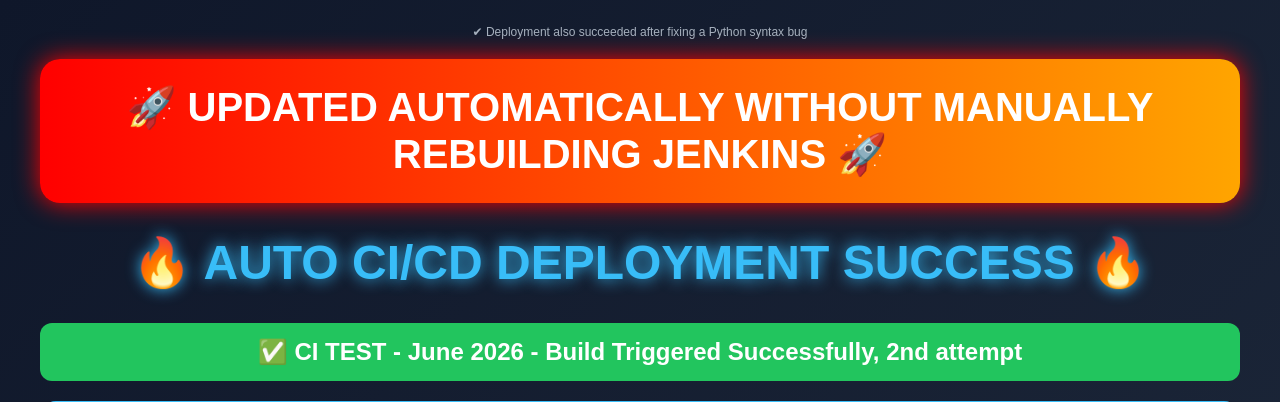
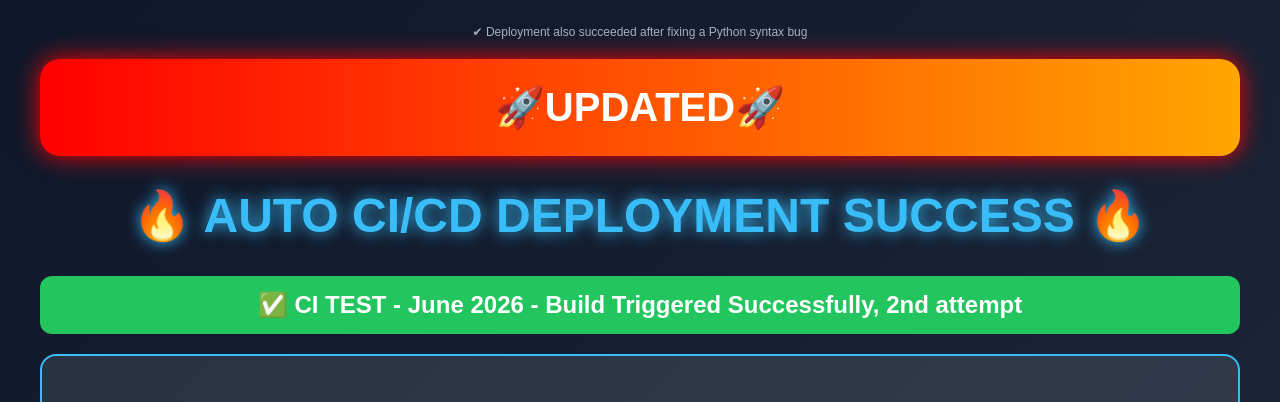
Before and after one commit to TassneemAmer/flask-notes-docker, a Flask app: page / in a window 1280 px wide. Shown: the top 402 px of the page. Run offline with Flask 3, Linux system fonts and the light colour scheme; data that the repository does not hold is empty.

Commit message:
Revise index.html for deployment success updates
Updated deployment success messages and improved styling.

```diff
--- a/app/templates/index.html
+++ b/app/templates/index.html
@@ -105,7 +105,7 @@
     margin-bottom: 30px;
     box-shadow: 0 0 25px red;
 ">
-    🚀 UPDATED AUTOMATICALLY WITHOUT MANUALLY REBUILDING JENKINS 🚀
+    🚀UPDATED🚀
 </div>
 
 <h1>🔥 AUTO CI/CD DEPLOYMENT SUCCESS 🔥</h1>
```
